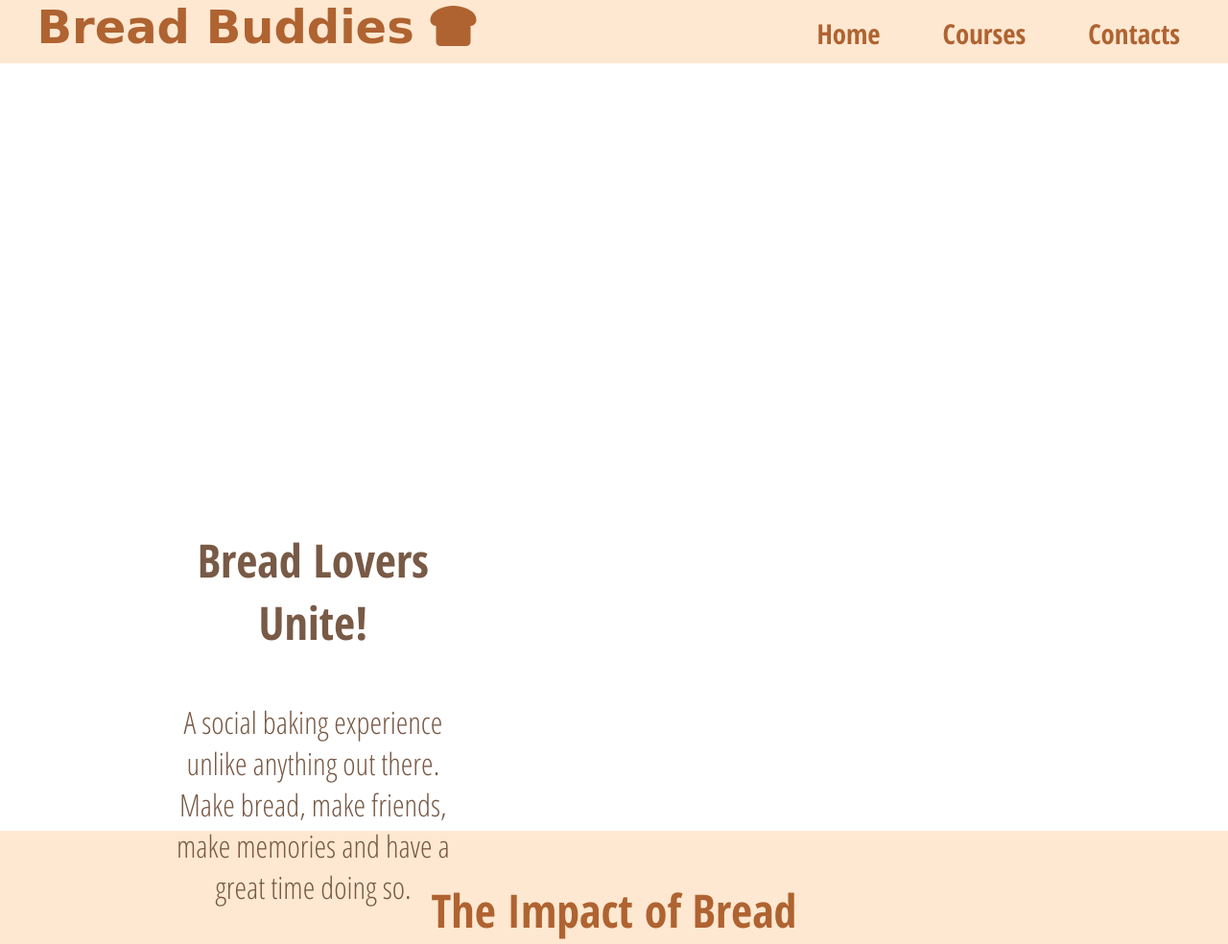
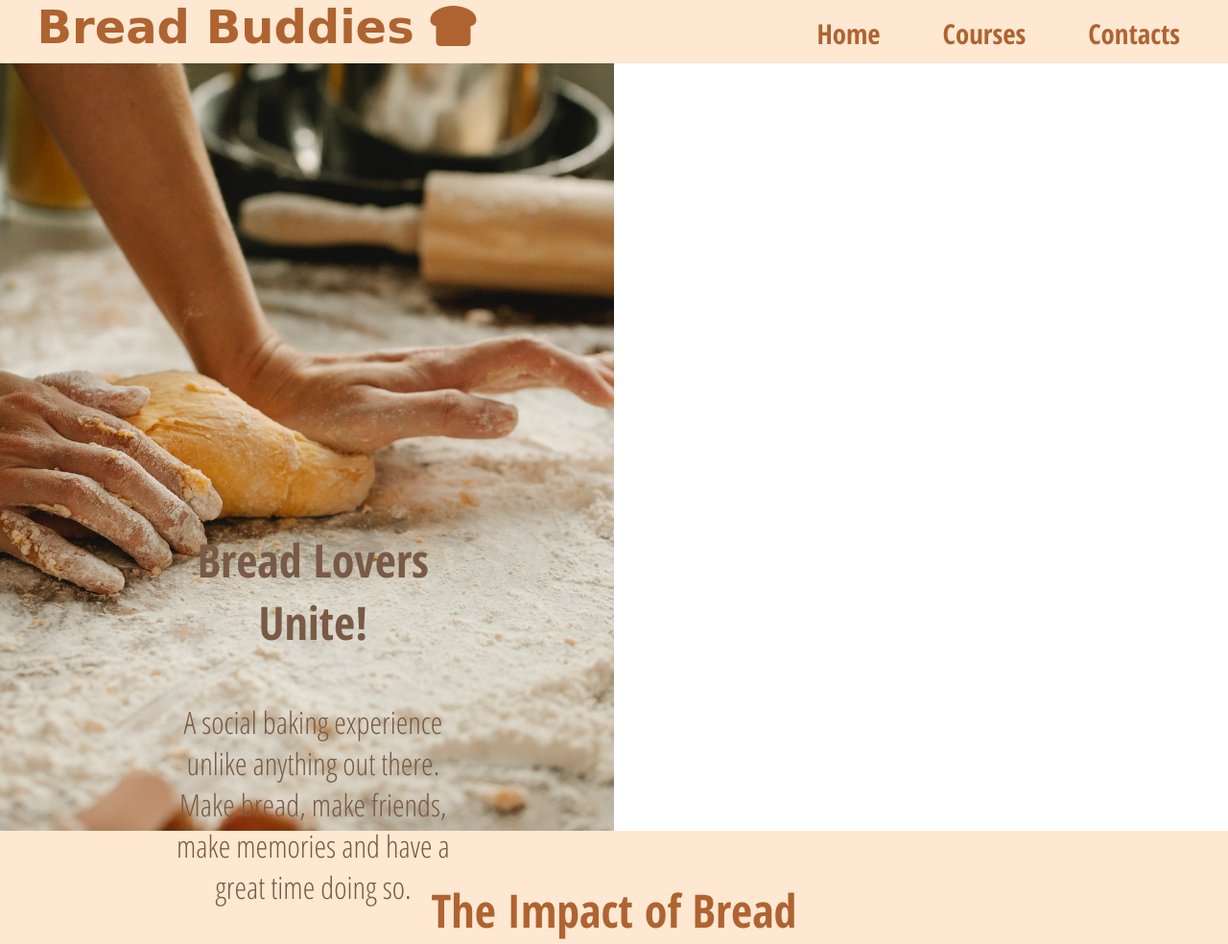
Before and after one commit to DioCar84/Milestone-Project-1, a plain HTML site: page index.html in a window 1280 px wide. Shown: the top 984 px of the page at 96% size. Drawn offline with Linux system fonts and the light colour scheme; the site is published under a folder, as on GitHub Pages, so addresses that start at the root find nothing; a web font is replaced by a local one.

Commit message:
change #hero-image url format to work  outside of local environment

```diff
--- a/assets/css/style.css
+++ b/assets/css/style.css
@@ -56,7 +56,7 @@ nav {
 }
 
 #hero-image {
-    background: url('/assets/images/pexels-klaus-nielsen-6287295.jpg') no-repeat center center;
+    background: url(../images/pexels-klaus-nielsen-6287295.jpg) no-repeat center center;
     height: 800px;
     width: 50%;
     background-size: cover;
```
